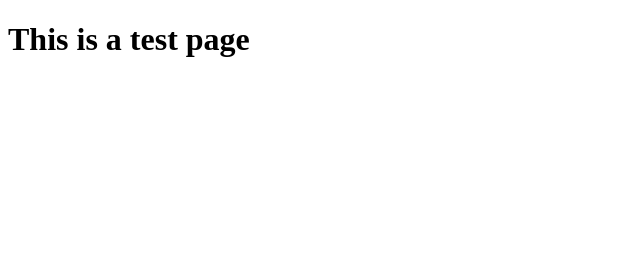
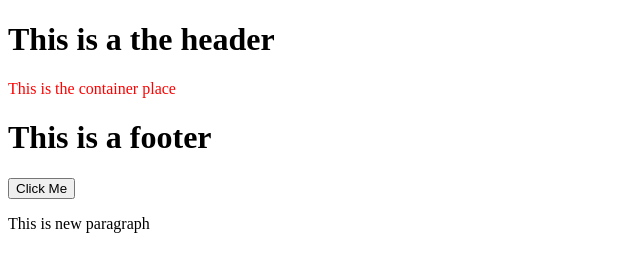
Before and after one commit to Longoria48/JavaScript1, a plain HTML site: page index.html in a window 1280 px wide. Shown: the whole page, without its empty margins (0-640 px from the left). Drawn offline with Linux system fonts and the light colour scheme.

Commit message:
2nd Commit

```diff
--- a/Script.js
+++ b/Script.js
@@ -1,12 +1,29 @@
     //display alert good afternoon
-    window.alert("Good afternoon");
+    //window.alert("Good afternoon");
     //declare the variable to hold the div element
     let container = document.getElementById("container");
     //getElementById is the method to locate the element by the ID
     //container us an HTML element, it is a div in this case
     //set the content of element
-    container.innerHTML = "This is the container place";
+    container.innerHTML = "<p>This is the container place</p>";
     //Change the color style to red
     container.style.color = "red";
     //add the new element p into the page
     document.write("<p>This is new paragraph</p>");
+
+    //Declare a variable to hold the header
+    let header = document.getElementsByTagName("h1")[0];
+
+    //Declare a variable to hold the footer
+    let footer = document.getElementsByTagName("h1")[1];
+
+    //declare a variable to hold button element
+    let btnClickMe = document.getElementById("btnClickMe");
+
+    btnClickMe.onclick = function() {
+        //window.alert("hello");
+        header.style.color = "red";
+        footer.style.color = "blue";
+
+        container.style.visibility = "hidden"
+    }
--- a/index.html
+++ b/index.html
@@ -6,9 +6,15 @@
     <title>Document</title>
 </head>
 <body>
-    <h1> This is a test page</h1>
+    <h1> This is a the header</h1>
+    <div id = "container"></div>
+    <h1>This is a footer</h1>
+    <button id="btnClickMe">Click Me</button>
+    <!--<button id="btnClickMe" onclick="window.alert('hello')"-->
+
 </body>
 <!--insert javascript code into html-->
+
 <script src="Script.js">
 </script>
 </html>
```
Also changed, not shown: style.css (added).
